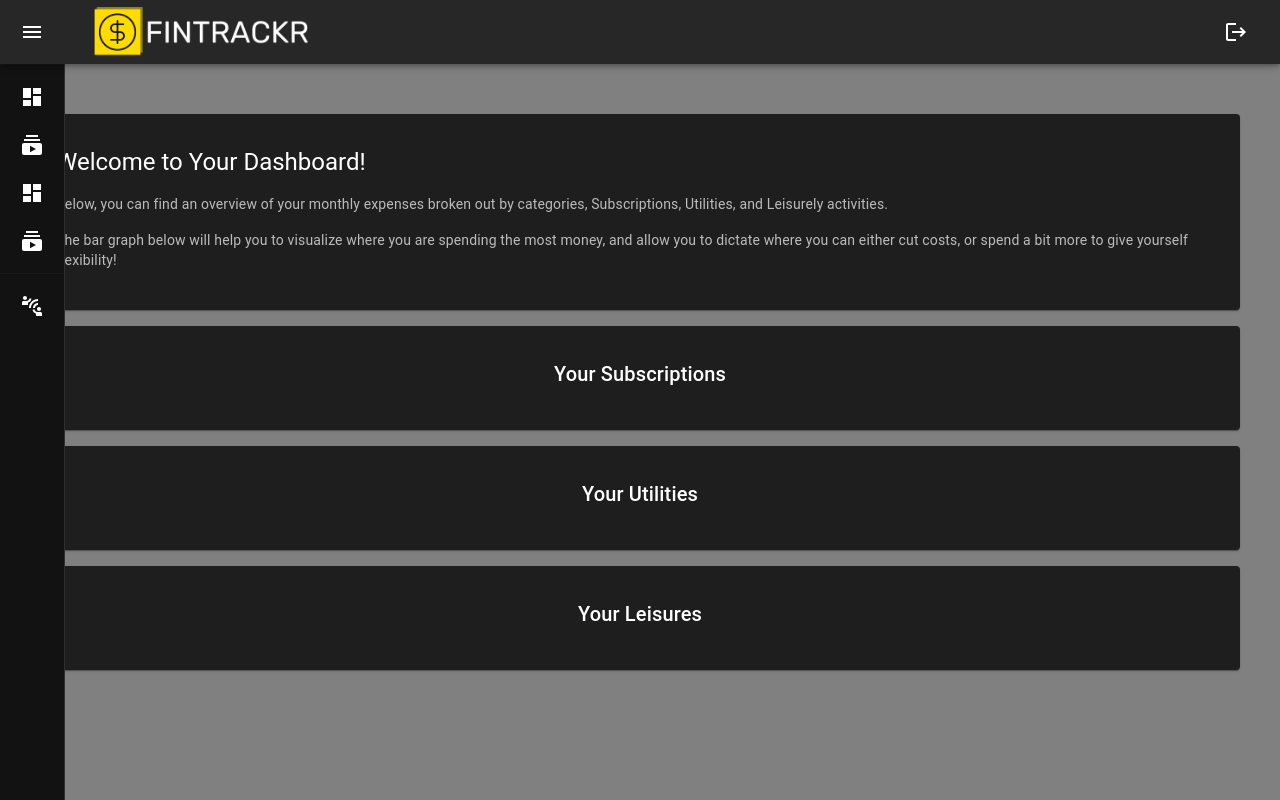
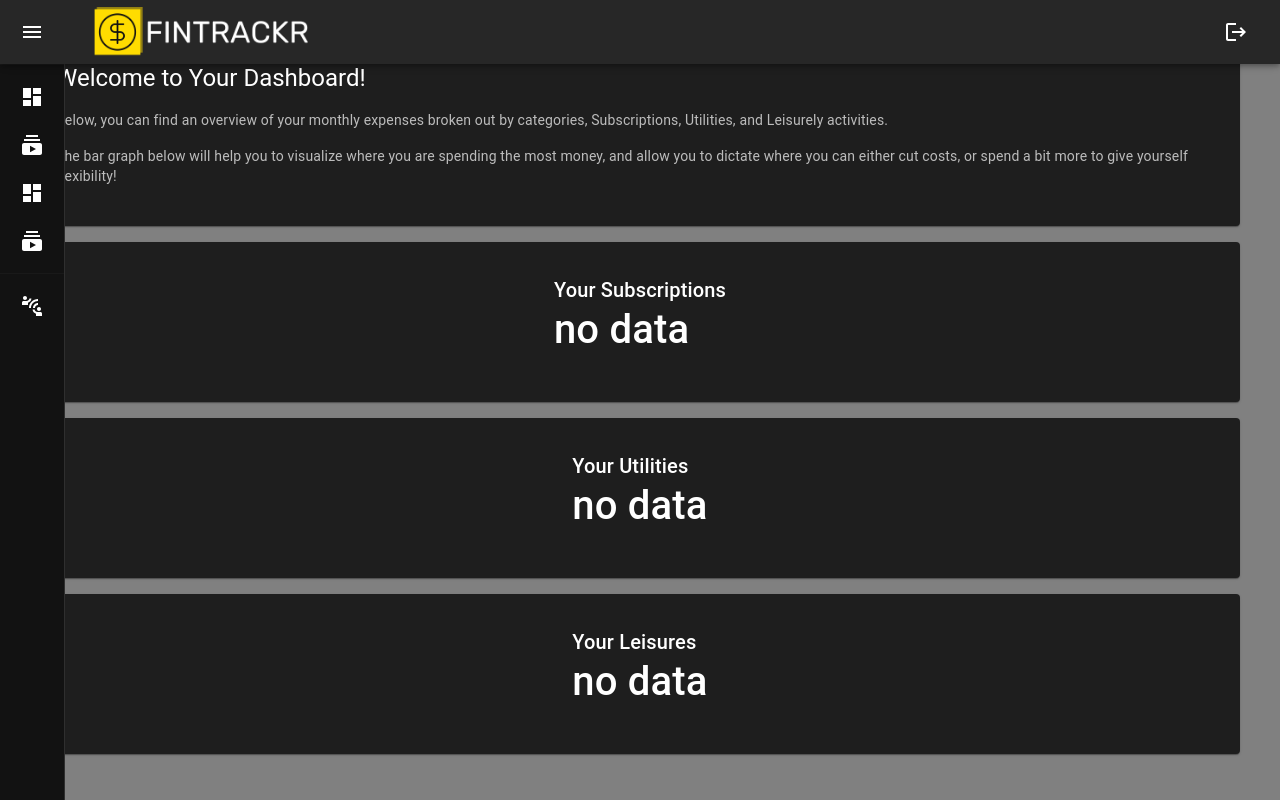
Before and after one commit to robstowe/Budget-Tracker, a React (Create React App) app in the folder client/: page /dashboard in a window 1280 px wide. Built offline with nearby package versions, Linux system fonts and the light colour scheme; grey boxes are pictures that could not be loaded.

Commit message:
charts displaying on dash

```diff
--- a/client/src/App.js
+++ b/client/src/App.js
@@ -14,10 +14,9 @@ import Subs from './components/Subscriptions';
 import Leisure from './components/Leisure';
 import Utilities from './components/Utilities';
 import Contact from './components/Contact';
-
-
 import 'bootstrap/dist/css/bootstrap.min.css'
 import Dashboard from './components/Dashboard';
+
 
 const httpLink = createHttpLink({
   uri: '/graphql',
@@ -63,7 +62,7 @@ export default function App() {
             element={<Subs />} />
           <Route
             path="/Leisure"
-            element={<Leisure />} />
+            element={<Leisure/>} />
           <Route
             path="/Utilities"
             element={<Utilities />} />
--- a/client/src/components/Dashboard/index.js
+++ b/client/src/components/Dashboard/index.js
@@ -34,7 +34,11 @@ const Item = styled(Paper)(({ theme }) => ({
   color: theme.palette.text.secondary,
 }));
 
-export default function Dashboard({ open }) {
+export default function Dashboard({ open}) {
+  console.log(localStorage.getItem('leisures'));
+  const leisures = JSON.parse(localStorage.getItem('leisures')) || [];
+  const subscriptions = JSON.parse(localStorage.getItem('subscriptions')) || [];
+  const utilities = JSON.parse(localStorage.getItem('utilities')) || [];
   return (
 
 <ThemeProvider theme={darkTheme}>
@@ -83,7 +87,9 @@ export default function Dashboard({ open }) {
               <Box sx={{ display: 'flex', justifyContent: 'space-around' }}>
                 <Typography sx={{ mt: 2, mb: 2 }} variant="h6" component="div">
                   Your Subscriptions
-
+                  {
+                subscriptions.length === 0 ? (<h1>no data</h1>) : (<SubBars subscriptions={subscriptions}/>)
+              }
                 </Typography>
               </Box>
             </CardContent>
@@ -95,7 +101,9 @@ export default function Dashboard({ open }) {
               <Box sx={{ display: 'flex', justifyContent: 'space-around' }}>
                 <Typography sx={{ mt: 2, mb: 2 }} variant="h6" component="div">
                   Your Utilities
-
+                  {
+                utilities.length === 0 ? (<h1>no data</h1>) : (<UtilBars utilities={utilities}/>)
+              }
                 </Typography>
               </Box>
             </CardContent>
@@ -107,7 +115,9 @@ export default function Dashboard({ open }) {
               <Box sx={{ display: 'flex', justifyContent: 'space-around' }}>
                 <Typography sx={{ mt: 2, mb: 2 }} variant="h6" component="div">
                   Your Leisures
-
+                  {
+                leisures.length === 0 ? (<h1>no data</h1>) : (<LeisureBars leisures={leisures}/>)
+              }
                 </Typography>
               </Box>
             </CardContent>
@@ -132,9 +142,9 @@ export default function Dashboard({ open }) {
         <Box gridColumn="span 3" sx={{ width: "100%", maxWidth: '1200px', display: 'flex', justifyContent: 'center' }}>
                <LeisureBars sx={{ padding: '5px' }}/>
             </Box> */}
-            {/* {
-                leisures.length === 0 ? (<h1>no data</h1>) : (<LeisureBars leisures={leisures}/>)
-              } */}
+
+
+
 
               </Card>
           </Box>
--- a/client/src/components/Leisure/chart.js
+++ b/client/src/components/Leisure/chart.js
@@ -1,7 +1,7 @@
 import * as React from 'react';
 import { BarChart } from '@mui/x-charts/BarChart';
 
-export default function LeisureBars({ leisures}) {
+export default function LeisureBars({leisures}) {
   console.log('leisure', leisures);
 
   const sortedLeisures = leisures.sort((a, b) => b.amount - a.amount);
--- a/client/src/components/Leisure/index.js
+++ b/client/src/components/Leisure/index.js
@@ -35,7 +35,7 @@ const Demo = styled('div')(({ theme }) => ({
   backgroundColor: theme.palette.background.paper,
 }));
 
-export default function Subs({ open }) {
+export default function Subs({open}) {
   const [dense, setDense] = React.useState(false);
   const [secondary, setSecondary] = React.useState(false);
   const [leisures, setLeisures] = useState([]);
```
